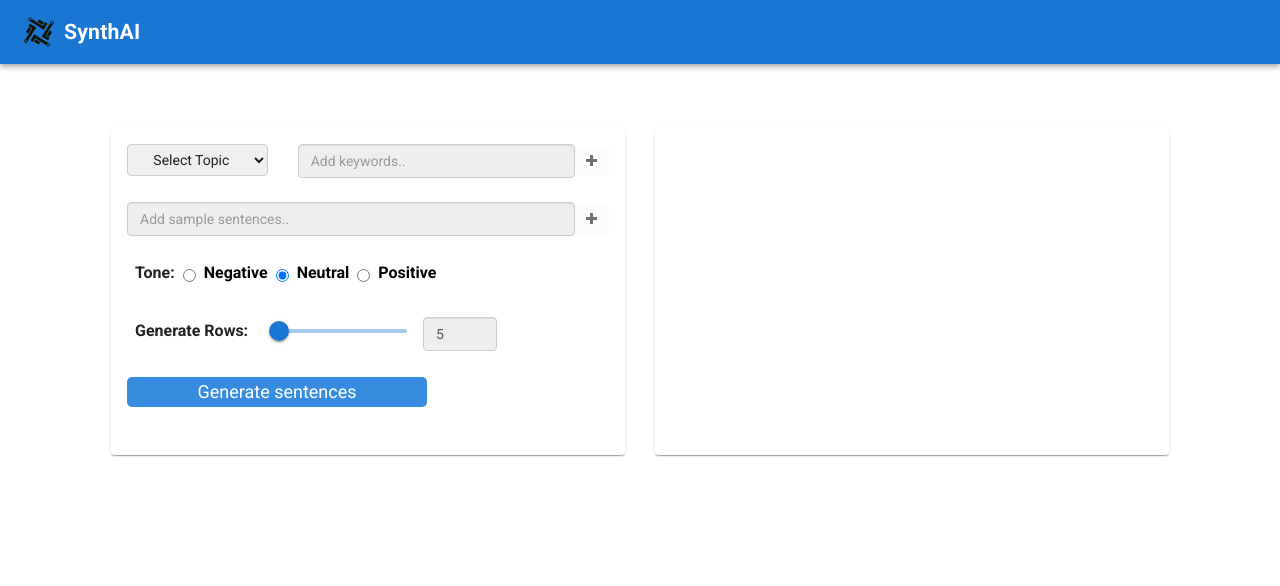
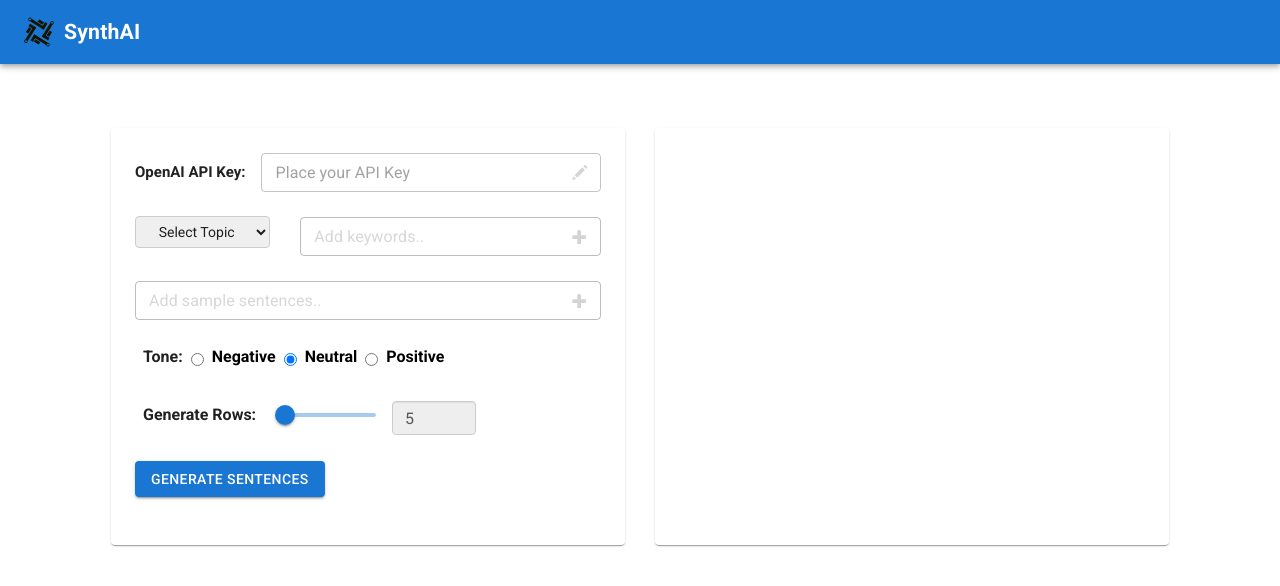
Before and after one commit to ashugulati-work/TechMates, a React (Create React App) app in the folder UI/: page / in a window 1280 px wide. Shown: the top 586 px of the page. Built offline with nearby package versions, Linux system fonts and the light colour scheme.

Commit message:
Updated with material UI

```diff
--- a/UI/src/components/InputText.jsx
+++ b/UI/src/components/InputText.jsx
@@ -1,7 +1,9 @@
-import React, {useEffect, useImperativeHandle, useState} from 'react'
+import {Button, TextField} from '@mui/material'
+import React, {useImperativeHandle, useState} from 'react'
 import '../styles/styles.css'
 
-const InputText = React.forwardRef((props, ref) => {
+const InputText = React.forwardRef(
+   ({placeHolder, disableInputBox, onAdd, type = 'text', id = 'inputBox', isEditable,handleBlur,onEdit}, ref) => {
       const [input, setInput] = useState('')
       const [plusBtnHideKeyword, setPlusBtnHideKeyword] = useState(true)
 
@@ -20,27 +22,54 @@ const InputText = React.forwardRef((props, ref) => {
          setInput(e.target.value)
       }
       return (
-      <div className="d-flex align-items-center">
-         <input
-            type="text"
-            disabled={props.disableInputBox}
+         <div className="d-flex align-items-center position-relative">
+            <TextField
+               sx={{width: '100%'}}
+               size="small"
+               id={id}
+               type={type}
+               variant="outlined"
+               placeholder={placeHolder}
+               onBlur={handleBlur}
+               onChange={onChangeHandler}
+               value={input}
+               disabled={disableInputBox}
+            />
+
+            {/* <input
+            type={type}
+            disabled={disableInputBox}
             className="form-control"
             id="inputMsg"
-            placeholder={props.placeHolder}
+            placeholder={placeHolder}
+            value={input}
+            onChange={onChangeHandler}
             name="inputMsg"
-            onChange={onChangeHandler}
-            value={input}
-         />
-         <button
-            type="button"
+         /> */}
+            {!isEditable && (
+               <Button
                   disabled={plusBtnHideKeyword}
+                  sx={{right: '5px', height: '30px', width: '32px', minWidth: '32px'}}
                   id="plusBtn"
-            className="btn btn-sm plus-btn"
-            onClick={props.onAdd}>
-            <span className="glyphicon glyphicon-plus"></span>
-         </button>
+                  className="btn btn-sm plus-btn position-absolute"
+                  onClick={onAdd}>
+                  <span style={{fontSize: '15px'}} className="glyphicon glyphicon-plus"></span>
+               </Button>
+            )}
+
+            {isEditable && (
+               <Button
+                  disabled={plusBtnHideKeyword}
+                  sx={{right: '5px', height: '30px', width: '32px', minWidth: '32px'}}
+                  id="plusBtn"
+                  className="btn btn-sm plus-btn position-absolute"
+                  onClick={onEdit}>
+                  <span style={{fontSize: '15px'}} className="glyphicon glyphicon-pencil"></span>
+               </Button>
+            )}
          </div>
       )
-})
+   }
+)
 
 export default InputText
--- a/UI/src/components/MesagesUI.jsx
+++ b/UI/src/components/MesagesUI.jsx
@@ -11,6 +11,7 @@ import Box from '@mui/material/Box'
 import Stack from '@mui/material/Stack'
 import CardContent from '@mui/material/CardContent'
 import {
+   setAPIKey,
    setKeywords,
    setSentences,
    setSentencesCount,
@@ -20,6 +21,7 @@ import {
 import ToneSelector from './ToneSelector'
 import RowSlider from './RowSlider'
 import {getSentencesData} from '../app/features/getData'
+import {Button, Grid, TextField, Typography} from '@mui/material'
 
 const MesagesUI = () => {
    const {topics} = constant
@@ -34,6 +36,7 @@ const MesagesUI = () => {
    } = useSelector((state) => state.data)
 
    const [disableInputBox, setDisableInputBox] = useState(true)
+   const [isDisabled, setIsDisabled] = useState(false)
 
    const onOptionSelected = (e) => {
       let targetValue = e.target.value
@@ -89,6 +92,17 @@ const MesagesUI = () => {
       document.body.removeChild(link)
    }
 
+   const handleAPIKey = () => {
+      setIsDisabled(true)
+      if (inputComponentRef.current.getInput()?.trim() !== '') {
+         dispatch(setAPIKey(inputComponentRef.current.getInput()?.trim()))
+      }
+   }
+
+   const handleEdit = () => {
+      setIsDisabled(false)
+   }
+
    return (
       <Fragment>
          <MainHeader />
@@ -96,8 +110,28 @@ const MesagesUI = () => {
             <div className="row">
                <div className="col-6">
                   <Card>
-                     <CardContent>
+                     <CardContent sx={{padding: '24px'}}>
                         <Stack gap={3}>
+                           <div className="openai_key">
+                              <Grid container spacing={2} alignItems="center">
+                                 <Grid item alignContent="center">
+                                    <Typography variant="h5" fontWeight="600">
+                                       OpenAI API Key:
+                                    </Typography>
+                                 </Grid>
+                                 <Grid item md>
+                                    <InputText
+                                       placeHolder="Place your API Key"
+                                       type="password"
+                                       onEdit={handleEdit}
+                                       disableInputBox={isDisabled}
+                                       ref={inputComponentRef}
+                                       handleBlur={handleAPIKey}
+                                       isEditable={true}
+                                    />
+                                 </Grid>
+                              </Grid>
+                           </div>
                            <div className="row">
                               <div className="col-4">
                                  <select
@@ -142,12 +176,9 @@ const MesagesUI = () => {
                               no_of_sentences={no_of_sentences}
                            />
                            <form className="form-inline" onSubmit={submitFormData}>
-                              <button
-                                 type="submit"
-                                 className="long-button"
-                                 style={{color: 'white'}}>
+                              <Button type="submit" variant="contained" sx={{fontSize: '14px'}}>
                                  Generate sentences
-                              </button>
+                              </Button>
                            </form>
                            <div className="form-inline">
                               {Object.keys(keywords).length > 0 && (
@@ -175,7 +206,7 @@ const MesagesUI = () => {
                </div>
                <div className="col-6">
                   <Card className="h-100">
-                     <CardContent>
+                     <CardContent sx={{padding: '24px'}}>
                         <div className="row row-css">
                            <div className="col-lg-6 message-input">
                               {sentences?.length !== 0 && <InputMessages />}
@@ -211,14 +242,13 @@ const MesagesUI = () => {
                               <RowText index="2" row="Generating Sentences...." />
                            </>
                         )}
-                       {retriveMsg.length > 5 ?
-                        retriveMsg.slice(0, 5).map((sentence, index) => {
-                        return <RowText index={index} row={sentence} keywords={keywords} />
-                        }) :
-                        retriveMsg.map((sentence, index) => {
-                           return <RowText index={index} row={sentence} keywords={keywords} />
-                        })
-                        }
+                        {retriveMsg.length > 5
+                           ? retriveMsg.slice(0, 5).map((sentence, index) => {
+                                return <RowText index={index} row={sentence} keywords={keywords} />
+                             })
+                           : retriveMsg.map((sentence, index) => {
+                                return <RowText index={index} row={sentence} keywords={keywords} />
+                             })}
                      </CardContent>
                   </Card>
                </div>
--- a/UI/src/components/ToneSelector.jsx
+++ b/UI/src/components/ToneSelector.jsx
@@ -5,6 +5,8 @@ const ToneSelector = ({handleToneChange, selectedTone}) => {
       <div className="tone">
          <label>
             <span className="tone__label_name">Tone: </span>
+         </label>
+         <label>
             <input
                type="radio"
                name="tone"
--- a/UI/src/styles/styles.css
+++ b/UI/src/styles/styles.css
@@ -161,3 +161,8 @@
 .tone__label input[type='radio'] {
    display: none;
 }
+
+
+input{
+   font-size: 16px !important;
+}
```
Lines whose indentation alone changed are shown as unchanged.
